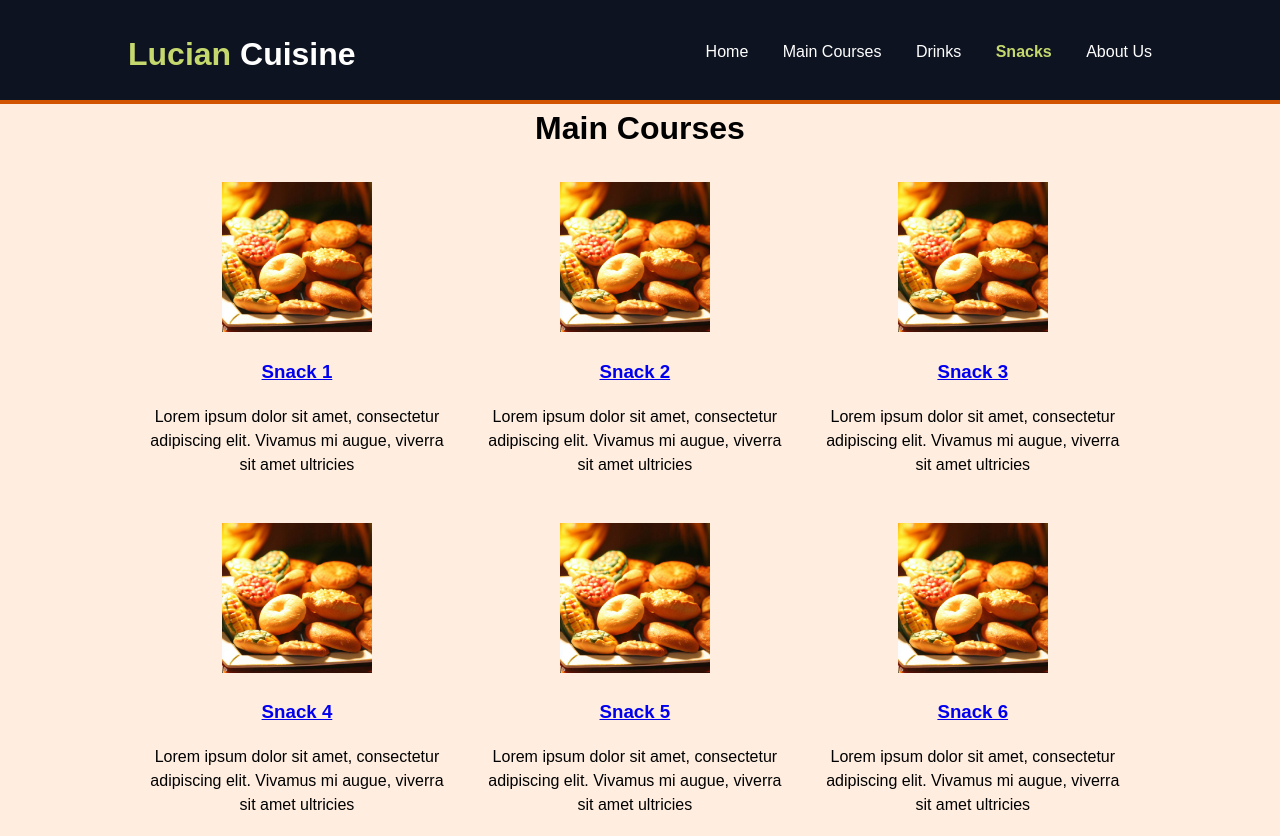
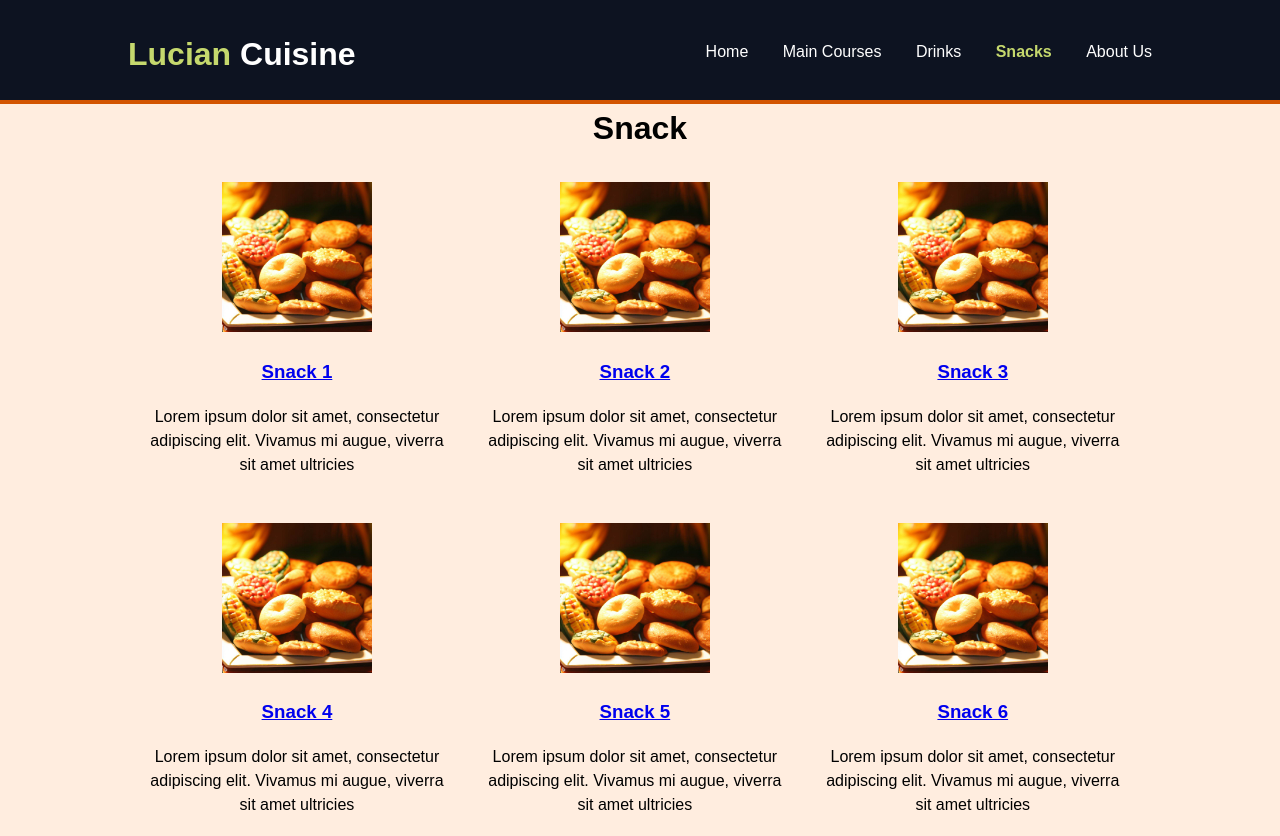
Before and after one commit to Jermon1/Jermon1.github.io, a plain HTML site: page snacks.html in a window 1280 px wide. Shown: the top 836 px of the page. Drawn offline with Linux system fonts and the light colour scheme.

Commit message:
Update snacks.html

```diff
--- a/snacks.html
+++ b/snacks.html
@@ -26,7 +26,7 @@
 	    <div>
 		</div>
 
-		<h1 align="center">Main Courses</h1>
+		<h1 align="center">Snack</h1>
 
 
 
```
